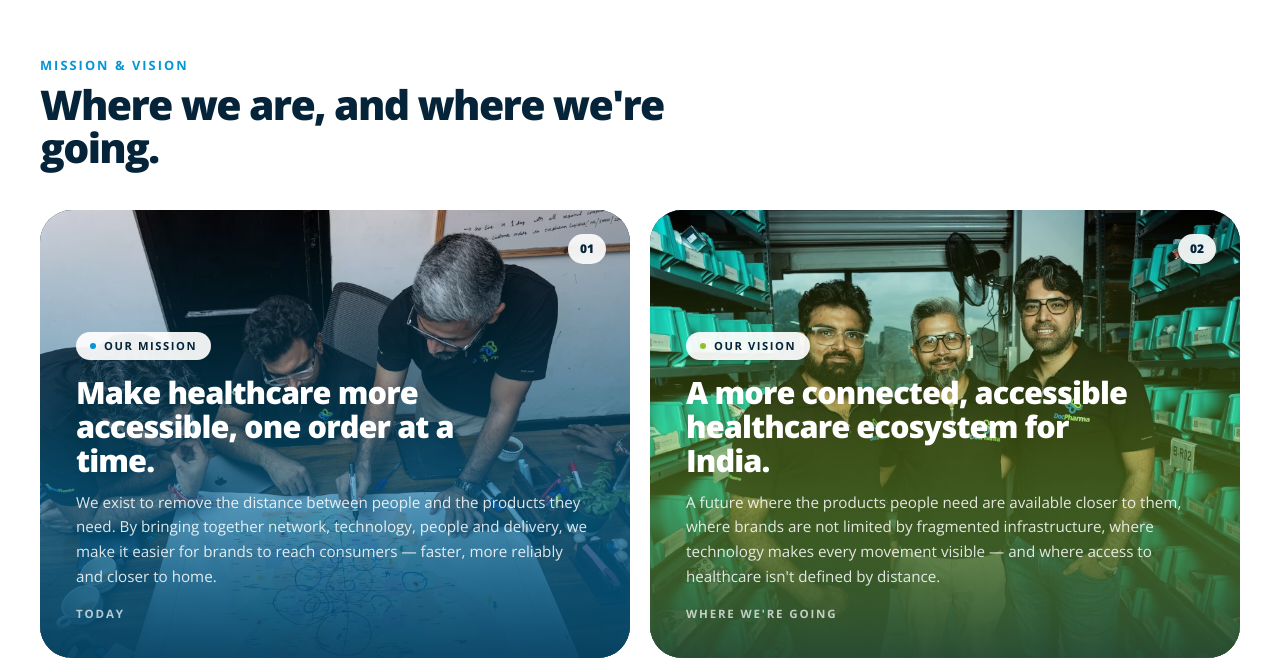
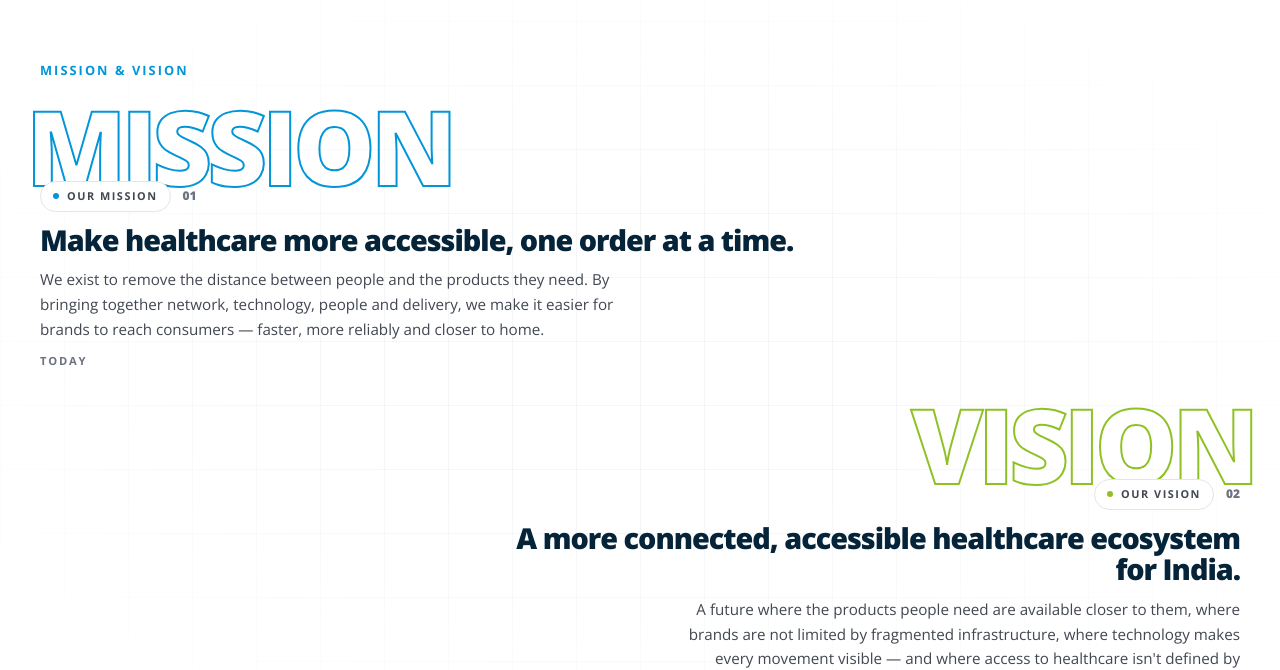
Before and after one commit to AryanF2025/NewDocPharmacWebsite, a React (Vite) app: page /about in a window 1280 px wide. Shown: the part 4115-4785 px from the top of the page. Built offline with nearby package versions, Linux system fonts and the light colour scheme.

Commit message:
Make mission and vision text-only: oversized outlined words in one screen
MISSION in brand blue and VISION in brand green as outlined display type, with
each statement set solid across it; the outlines drift as the section passes.

```diff
--- a/src/pages/About.jsx
+++ b/src/pages/About.jsx
@@ -226,77 +226,108 @@ function ValuesScroll() {
 /* ------------------------------------------------------ mission & vision --- */
 
 /**
- * Mission and vision in a single screen, in our own language: real photographs
- * of the network, tinted in the brand colours, with the statement over the
- * image and the numbers we use elsewhere. Blue for where we are, green for
- * where we're going.
+ * Mission and vision, text only, in one screen.
+ *
+ * Each is an oversized outlined word — MISSION in brand blue, VISION in brand
+ * green — with the statement set solid across it. The outlines drift in
+ * opposite directions as the section passes, so the type itself carries the
+ * movement instead of an image.
  */
 function MissionVision() {
-  const panels = [
+  const ref = useRef(null);
+  const reduce = useReducedMotion();
+  const { scrollYProgress } = useScroll({ target: ref, offset: ["start end", "end start"] });
+  const driftLeft = useTransform(scrollYProgress, [0, 1], ["-5%", "3%"]);
+  const driftRight = useTransform(scrollYProgress, [0, 1], ["5%", "-3%"]);
+
+  const rows = [
     {
       ...MISSION,
+      word: "MISSION",
       index: "01",
       stamp: "Today",
+      stroke: "#0296D9",
       dot: "bg-brand-blue",
-      tint: "from-brand-blue/85 via-brand-blue/35",
-      image: MISSION_IMAGE,
-      alt: "The DocPharma team planning city coverage on a map",
+      drift: driftLeft,
+      align: "",
     },
     {
       ...VISION,
+      word: "VISION",
       index: "02",
       stamp: "Where we're going",
+      stroke: "#8FC124",
       dot: "bg-brand-green",
-      tint: "from-brand-green/85 via-brand-green/35",
-      image: VISION_IMAGE,
-      alt: "The DocPharma founders inside a darkstore",
+      drift: driftRight,
+      align: "lg:ml-auto lg:text-right",
     },
   ];
 
   return (
     <section
       id="mission"
-      className="flex scroll-mt-24 flex-col justify-center bg-white py-20 md:py-24 lg:h-[100svh] lg:min-h-[44rem] lg:py-0"
+      ref={ref}
+      className="relative flex scroll-mt-24 flex-col justify-center overflow-hidden bg-white py-20 md:py-24 lg:h-[100svh] lg:min-h-[46rem] lg:pb-10 lg:pt-28"
     >
-      <div className="mx-auto w-full max-w-[84rem] px-5 md:px-10">
+      {/* The same faint grid the hero uses, so the section belongs to the page. */}
+      <div
+        aria-hidden
+        className="pointer-events-none absolute inset-0"
+        style={{
+          backgroundImage:
+            "linear-gradient(rgba(5,36,57,.04) 1px, transparent 1px), linear-gradient(90deg, rgba(5,36,57,.04) 1px, transparent 1px)",
+          backgroundSize: "64px 64px",
+          maskImage: "radial-gradient(ellipse 80% 70% at 50% 50%, #000 30%, transparent 78%)",
+          WebkitMaskImage: "radial-gradient(ellipse 80% 70% at 50% 50%, #000 30%, transparent 78%)",
+        }}
+      />
+
+      <div className="relative mx-auto w-full max-w-[84rem] px-5 md:px-10">
         <Reveal from="left">
           <p className="text-[0.8rem] font-bold uppercase tracking-[0.16em] text-brand-blue">Mission &amp; Vision</p>
-          <h2 className="mt-2 max-w-2xl text-[clamp(1.7rem,3.2vw,2.6rem)] font-extrabold leading-[1.06] tracking-[-0.04em] text-jet">
-            Where we are, and where we&apos;re going.
-          </h2>
         </Reveal>
 
-        <div className="mt-8 grid gap-5 lg:mt-10 lg:grid-cols-2">
-          {panels.map((panel, i) => (
-            <Reveal key={panel.label} from={i === 0 ? "left" : "right"}>
-              <article className="group relative flex h-[22rem] flex-col justify-end overflow-hidden rounded-[2rem] bg-jet p-7 md:p-9 lg:h-[min(56svh,30rem)]">
-                <img
-                  src={panel.image}
-                  alt={panel.alt}
-                  className="absolute inset-0 h-full w-full object-cover transition-transform duration-[1.6s] ease-[cubic-bezier(.22,1,.36,1)] group-hover:scale-105"
-                />
-                {/* Brand tint from the bottom, so the words always sit on colour. */}
-                <div className={clsx("absolute inset-0 bg-gradient-to-t to-transparent", panel.tint)} />
-                <div className="absolute inset-0 bg-gradient-to-t from-jet/70 via-transparent to-transparent" />
+        <div className="mt-6 space-y-12 lg:mt-6 lg:space-y-[clamp(1.25rem,4vh,3rem)]">
+          {rows.map((row) => (
+            <div key={row.word} className={clsx("relative max-w-3xl", row.align)}>
+              {/* The word, outlined and oversized. */}
+              <motion.p
+                aria-hidden
+                style={{
+                  x: reduce ? 0 : row.drift,
+                  WebkitTextStrokeWidth: "2px",
+                  WebkitTextStrokeColor: row.stroke,
+                  color: "transparent",
+                }}
+                className="select-none text-[clamp(3rem,min(8.5vw,13vh),7rem)] font-extrabold leading-[0.8] tracking-[-0.05em]"
+              >
+                {row.word}
+              </motion.p>
 
-                <span className="tabular absolute right-6 top-6 rounded-full bg-white/90 px-3 py-1.5 text-[0.75rem] font-extrabold text-jet backdrop-blur">
-                  {panel.index}
-                </span>
+              {/* The statement, set solid across it. */}
+              <Reveal from="up" className="relative -mt-[0.38em]">
+                <div className={clsx("flex items-center gap-3", row.align && "lg:justify-end")}>
+                  <span className="inline-flex items-center gap-2 rounded-full border border-hairline bg-white px-3 py-1.5 text-[0.68rem] font-bold uppercase tracking-[0.14em] text-ink-soft">
+                    <span className={clsx("h-1.5 w-1.5 rounded-full", row.dot)} />
+                    {row.label}
+                  </span>
+                  <span className="tabular text-[0.75rem] font-extrabold text-ink-faint">{row.index}</span>
+                </div>
 
-                <div className="relative text-white">
-                  <span className="inline-flex items-center gap-2 rounded-full bg-white/92 px-3.5 py-1.5 text-[0.7rem] font-bold uppercase tracking-[0.14em] text-jet">
-                    <span className={clsx("h-1.5 w-1.5 rounded-full", panel.dot)} />
-                    {panel.label}
-                  </span>
-
-                  <h3 className="mt-4 max-w-md text-[clamp(1.4rem,2.4vw,2.1rem)] font-extrabold leading-[1.1] tracking-[-0.03em]">
-                    {panel.title}
-                  </h3>
-                  <p className="mt-3 max-w-lg text-[clamp(0.92rem,1.9vh,1.02rem)] leading-relaxed text-white/85">{panel.body}</p>
-                  <p className="mt-4 text-[0.72rem] font-bold uppercase tracking-[0.16em] text-white/70">{panel.stamp}</p>
-                </div>
-              </article>
-            </Reveal>
+                <h2 className="mt-3 text-[clamp(1.35rem,min(2.5vw,3.6vh),2.1rem)] font-extrabold leading-[1.1] tracking-[-0.035em] text-jet">
+                  {row.title}
+                </h2>
+                <p
+                  className={clsx(
+                    "mt-3 max-w-xl text-[clamp(0.95rem,1.9vh,1.05rem)] leading-relaxed text-ink-soft",
+                    row.align && "lg:ml-auto"
+                  )}
+                >
+                  {row.body}
+                </p>
+                <p className="mt-3 text-[0.7rem] font-bold uppercase tracking-[0.16em] text-ink-faint">{row.stamp}</p>
+              </Reveal>
+            </div>
           ))}
         </div>
       </div>
```
